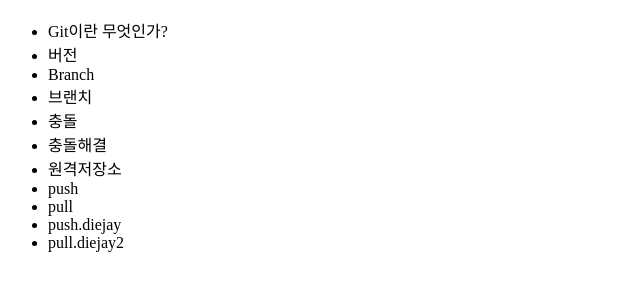
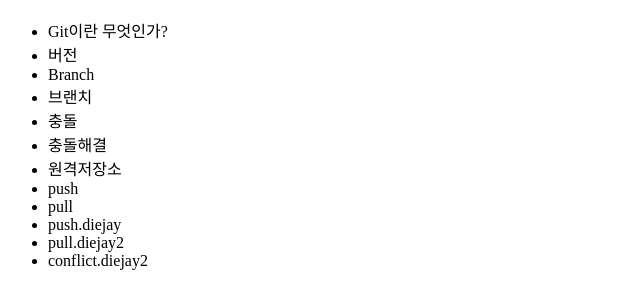
Before and after one commit to ldj525/git-repo, a plain HTML site: page index.html in a window 1280 px wide. Shown: the part 48-356 px from the top of the page, without its empty margins (0-640 px from the left). Drawn offline with Linux system fonts and the light colour scheme.

Commit message:
add confilict.diejay2

```diff
--- a/index.html
+++ b/index.html
@@ -19,6 +19,7 @@
             <li>pull</li>
             <li>push.diejay</li>
             <li>pull.diejay2</li>
+            <li>conflict.diejay2</li>
         </ul>
     </body>
 </html>
```
